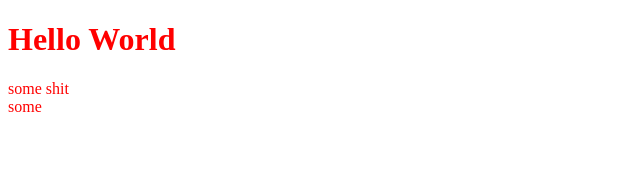
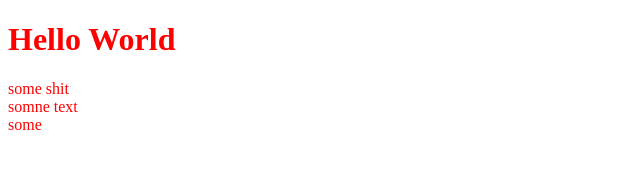
Before and after one commit to Zapilman/recommend-app, a React app: page / in a window 1280 px wide. Shown: the top 188 px of the page, without its empty margins (0-640 px from the left). Built offline with nearby package versions, Linux system fonts and the light colour scheme; the HTML template or start-up script is replaced by a standard one.

Commit message:
add grid table

```diff
--- a/package.json
+++ b/package.json
@@ -1,8 +1,8 @@
 {
   "name": "recommend-app",
-  "version": "1.0.0",
   "main": "index.js",
   "license": "MIT",
+  "private": true,
   "scripts": {
     "start": "webpack-dev-server --mode development --open --hot",
     "build": "webpack --mode production",
--- a/src/App.js
+++ b/src/App.js
@@ -1,11 +1,13 @@
 import Button from './UI/Button/Button';
 import './style.css';
+import GridTable from './UI/GridTable/GridTable';
 
 const App = () => {
   return (
     <div>
       <h1>Hello World</h1>
       <Button />
+      <GridTable />
       <div>some </div>
     </div>
   );
--- /dev/null
+++ b/src/UI/GridTable/GridTable.tsx
@@ -0,0 +1,5 @@
+const GridTable = () => {
+  return <div>somne text</div>;
+};
+
+export default GridTable;
```
